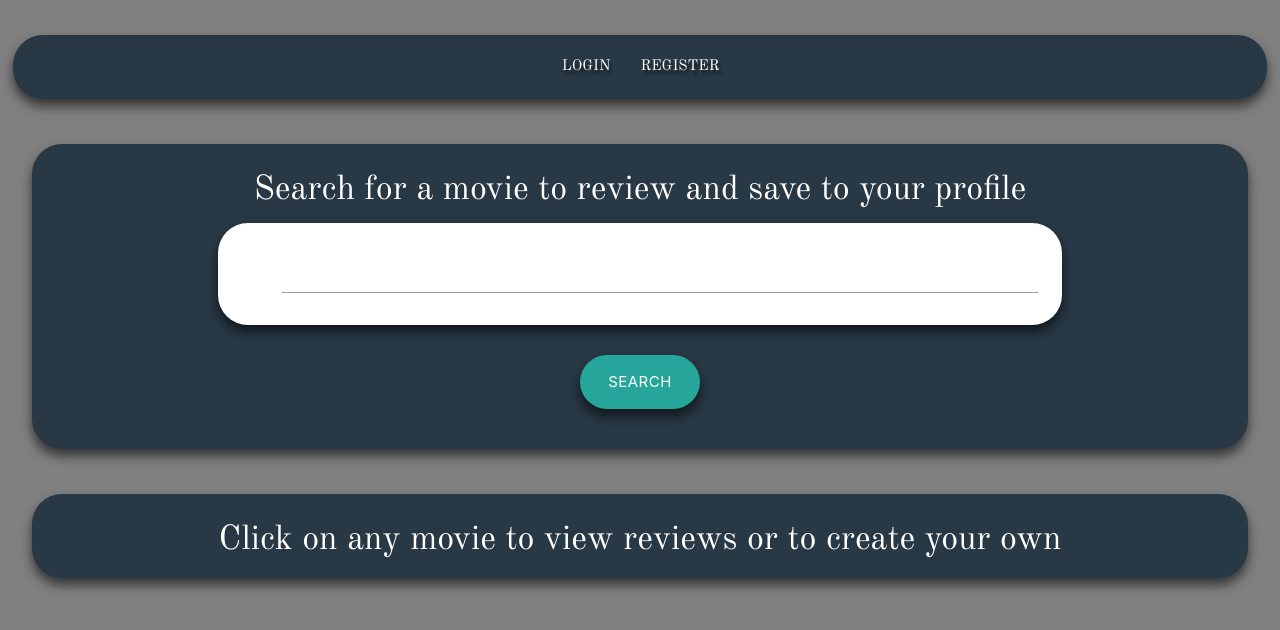
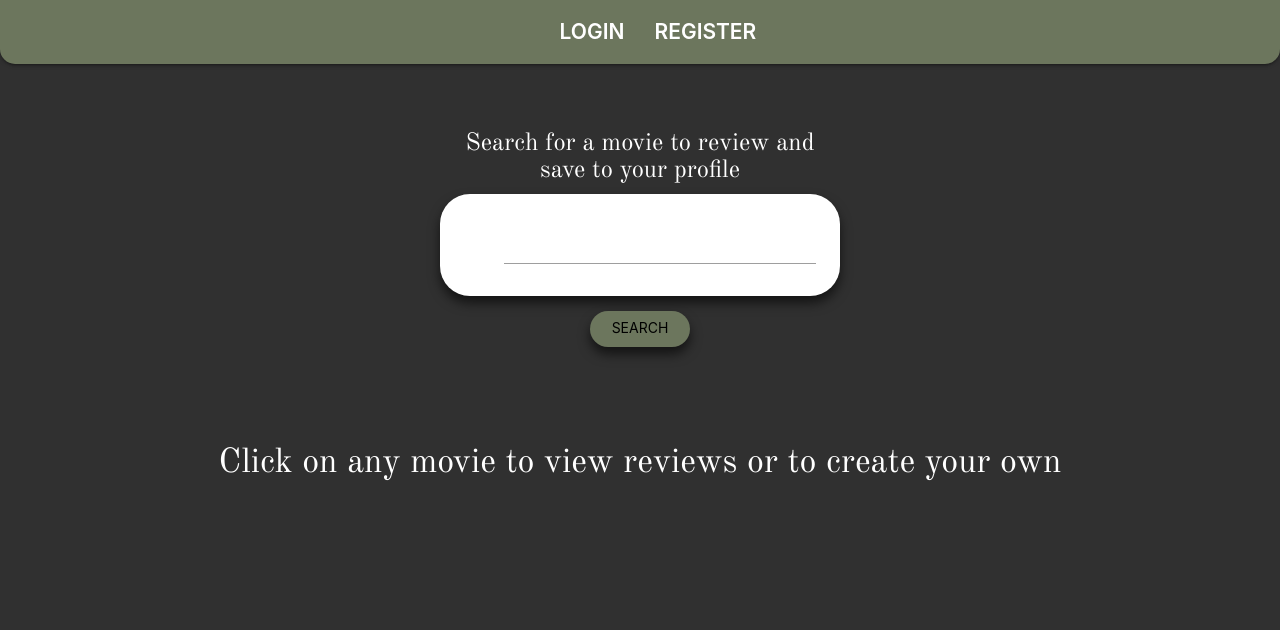
Before and after one commit to Tommyshub/flask-movie-project, a Flask app: page /home in a window 1280 px wide; the page is wider, and only the part inside the window is pictured. Shown: the top 630 px of that part. Run offline with Flask 2, Linux system fonts and the light colour scheme; data that the repository does not hold is empty; some libraries are stand-ins or nearby versions.

Commit message:
resize containers and change colors

```diff
--- a/static/css/style.css
+++ b/static/css/style.css
@@ -7,9 +7,8 @@
  */
 
 body {
-  background-color: gray;
+  background-color: #303030;
   line-height: 1.9;
-  padding-top: 35px;
 }
 
 /* Div where main content are */
@@ -21,10 +20,7 @@ body {
   margin-top: 45px;
   margin-bottom: 45px;
   height: fit-content;
-  width: 98%;
-  border-radius: 30px;
-  background-color: #283845;
-  box-shadow: 0 7px 12px 0 rgba(0, 0, 0, 0.6);
+  background-color: #303030;
 }
 
 .main-wrapper label {
@@ -39,18 +35,20 @@ body {
 
 .navbar-wrapper {
   display: block;
-  margin-left: auto;
-  margin-right: auto;
-  width: 98%;
-  border-radius: 30px;
-  background-color: #283845;
-  box-shadow: 0 7px 12px 0 rgba(0, 0, 0, 0.6);
+  background-color: #6c765d;
+  border-bottom-left-radius: 15px;
+  border-bottom-right-radius: 15px;
 }
 
 .navbar-wrapper li {
   text-transform: uppercase;
-  font-family: "Old Standard TT", serif;
-  text-shadow: 2px 4px 3px rgba(0, 0, 0, 0.6);
+  font-size: 4rem;
+  color: #303030;
+}
+
+.nav-links {
+  font-size: 1.4rem;
+  font-weight: 600;
 }
 
 .navbar-wrapper li:hover {
@@ -58,9 +56,9 @@ body {
 }
 
 /*
- ###############
-   Account
- ###############
+###############
+  Account
+###############
  */
 
 .profile {
@@ -76,9 +74,13 @@ body {
 }
 
 .submit-button {
-  margin: 15px;
   box-shadow: 0 7px 12px 0 rgba(0, 0, 0, 0.6);
   border-radius: 30px;
+  background-color: #6c765d;
+}
+
+.submit-button:hover {
+  background-color: #82937e;
 }
 
 /*
@@ -91,7 +93,7 @@ body {
   border-radius: 30px;
   margin: 25px;
   box-shadow: 0 7px 12px 0 rgba(0, 0, 0, 0.6);
-
+  width: 80%;
   height: fit-content;
 }
 
--- a/templates/base.html
+++ b/templates/base.html
@@ -1,13 +1,22 @@
 <!DOCTYPE html>
 <html lang="en">
-
   <head>
     <meta charset="UTF-8" />
     <meta name="viewport" content="width=device-width, initial-scale=1.0" />
-  <link rel="stylesheet" href="https://cdnjs.cloudflare.com/ajax/libs/materialize/1.0.0/css/materialize.min.css"
-    type="text/css" />
-  <link href="https://fonts.googleapis.com/icon?family=Material+Icons" rel="stylesheet">
-  <link rel="stylesheet" href="{{ url_for('static', filename='css/style.css') }}" type="text/css" />
+    <link
+      rel="stylesheet"
+      href="https://cdnjs.cloudflare.com/ajax/libs/materialize/1.0.0/css/materialize.min.css"
+      type="text/css"
+    />
+    <link
+      href="https://fonts.googleapis.com/icon?family=Material+Icons"
+      rel="stylesheet"
+    />
+    <link
+      rel="stylesheet"
+      href="{{ url_for('static', filename='css/style.css') }}"
+      type="text/css"
+    />
     <title>Movie Review</title>
   </head>
 
@@ -21,12 +30,34 @@
               <ul>
                 <!-- If statement so that different pages are not displayed at the same time  -->
                 {% if session.user %}
-              <li><a href="{{ url_for('movie_search.home') }}">Home</a></li>
-              <li><a href="{{ url_for('auth.profile', username=session['user']) }}">Profile</a></li>
-              <li><a href="{{ url_for('auth.logout') }}">Log Out</a></li>
+                <li>
+                  <a class="nav-links" href="{{ url_for('movie_search.home') }}"
+                    >Home</a
+                  >
+                </li>
+                <li>
+                  <a
+                    class="nav-links"
+                    href="{{ url_for('auth.profile', username=session['user']) }}"
+                    >Profile</a
+                  >
+                </li>
+                <li>
+                  <a class="nav-links" href="{{ url_for('auth.logout') }}"
+                    >Log Out</a
+                  >
+                </li>
                 {% else %}
-              <li><a href="{{ url_for('auth.login') }}">Login</a></li>
-              <li><a href="{{ url_for('auth.register') }}">Register</a></li>
+                <li>
+                  <a class="nav-links" href="{{ url_for('auth.login') }}"
+                    >Login</a
+                  >
+                </li>
+                <li>
+                  <a class="nav-links" href="{{ url_for('auth.register') }}"
+                    >Register</a
+                  >
+                </li>
                 {% endif %}
               </ul>
             </div>
@@ -37,14 +68,14 @@
 
     <body>
       <!-- Main content -->
-  {% block content %}
-
-  {% endblock %}
+      {% block content %} {% endblock %}
     </body>
 
-  <script src="https://code.jquery.com/jquery-3.5.1.min.js"
-    integrity="sha256-9/aliU8dGd2tb6OSsuzixeV4y/faTqgFtohetphbbj0=" crossorigin="anonymous"></script>
+    <script
+      src="https://code.jquery.com/jquery-3.5.1.min.js"
+      integrity="sha256-9/aliU8dGd2tb6OSsuzixeV4y/faTqgFtohetphbbj0="
+      crossorigin="anonymous"
+    ></script>
     <script src="https://cdnjs.cloudflare.com/ajax/libs/materialize/1.0.0/js/materialize.min.js"></script>
   </body>
-
 </html>
--- a/templates/home.html
+++ b/templates/home.html
@@ -1,43 +1,76 @@
 {% from "_formhelpers.html" import render_field %}
+<!-- Extend base template -->
 {% extends "base.html" %}
+<!-- Block content -->
 {% block content %}
 <!-- Form for searching for movies -->
 <div class="row s12 main-wrapper">
   <!-- flash messages -->
   {% with messages = get_flashed_messages() %}
+  <!-- . -->
   {% if messages %}
+  <!-- . -->
   {% for message in messages %}
+  <!-- . -->
   <p>{{ message }}</p>
   {% endfor %}
+  <!-- . -->
   {% endif %}
+  <!-- . -->
   {% endwith %}
-    <div class="row s12">
-        <h4>Search for a movie to review and save to your profile</h4>
   <div class="container">
+    <div class="row">
+      <div class="col s12 m8 l8 xl6 push-xl3 push-l3 push-m2">
+        <h5>Search for a movie to review and save to your profile</h5>
         <!-- Search for new movies -->
-            <form id="search" method="POST" action="{{ url_for('movie_search.home') }}">
+        <form
+          id="search"
+          method="POST"
+          action="{{ url_for('movie_search.home') }}"
+        >
           <div class="card-panel movie-search-form">
-                    {{ form.csrf_token }}
-                    {{ render_field(form.search) }}
+            {{ form.csrf_token }} {{ render_field(form.search) }}
           </div>
-                <input type=submit class="btn-large submit-button" value=search>
+          <input
+            type="submit"
+            class="waves-effect waves-light btn submit-button"
+            value="search"
+          />
         </form>
       </div>
     </div>
-
+  </div>
   <!-- Creates a movie card for every result in movies -->
   {% for res in search.results %}
   <div class="col container s12 m6 l4 xl3">
     <div class="black container movie-frame">
       <div class="review-title">{{ res.title }}</div>
-            <img class="review-image" src="https://image.tmdb.org/t/p/w300/{{ res.poster_path }}" alt="Movie Poster">
-            <form id="create" value="create" method="POST" action="{{ url_for('movie_search.create', movie_id=res.id) }}">
+      <img
+        class="review-image"
+        src="https://image.tmdb.org/t/p/w300/{{ res.poster_path }}"
+        alt="Movie Poster"
+      />
+      <form
+        id="create"
+        value="create"
+        method="POST"
+        action="{{ url_for('movie_search.create', movie_id=res.id) }}"
+      >
         <!-- Save movie information so that it can be accessed from python -->
-                <input type="hidden" name="movie_id" value="{{res['id']}}">
-                <input type="hidden" name="movie_title" value="{{res['title']}}">
-                <input type="hidden" name="poster_path" value="{{res['poster_path']}}">
-                <input type="hidden" name="movie_overview" value="{{res['overview']}}">
+        <input type="hidden" name="movie_id" value="{{res['id']}}" />
+        <input type="hidden" name="movie_title" value="{{res['title']}}" />
+        <input
+          type="hidden"
+          name="poster_path"
+          value="{{res['poster_path']}}"
+        />
+        <input
+          type="hidden"
+          name="movie_overview"
+          value="{{res['overview']}}"
+        />
         {{ form.csrf_token }}
+        <!-- . -->
         {{ render_field(form.create) }}
       </form>
     </div>
@@ -49,10 +82,14 @@
   <h4>Click on any movie to view reviews or to create your own</h4>
   {% for movie in home_movies %}
   <div class="col container s12 m6 l4 xl3">
-      <div class=" black container text-white movie-frame">
+    <div class="black container text-white movie-frame">
       <div class="review-title center-align">{{ movie.movie_title }}</div>
       <a href="{{ url_for('movie_search.review', movie_id=movie.movie_id) }}">
-            <img class="review-image" src="https://image.tmdb.org/t/p/w300/{{ movie.poster_path }}" alt="Movie Poster">
+        <img
+          class="review-image"
+          src="https://image.tmdb.org/t/p/w300/{{ movie.poster_path }}"
+          alt="Movie Poster"
+        />
       </a>
     </div>
   </div>
```
Lines whose indentation alone changed are shown as unchanged.
